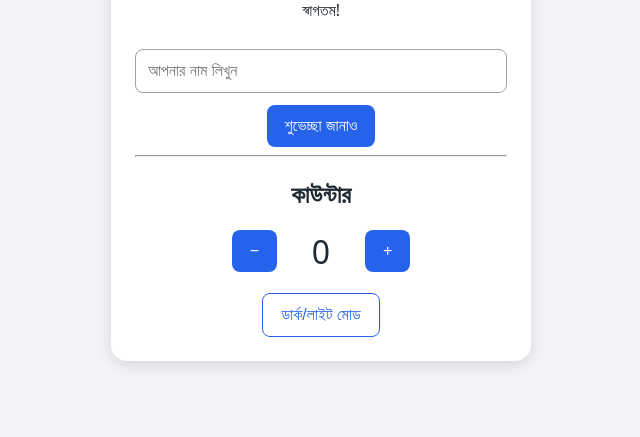
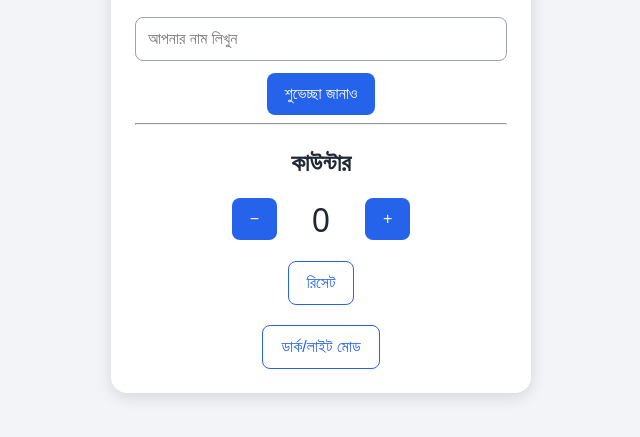
Before and after one commit to arifDevOfficial/bcs-job-preparation, a plain HTML site: page index.html in a window 1280 px wide. Shown: the part 275-712 px from the top of the page, without its empty margins (319-959 px from the left). Drawn offline with Linux system fonts and the light colour scheme.

Commit message:
Add reset button to index.html

```diff
--- a/index.html
+++ b/index.html
@@ -22,6 +22,7 @@
       <span id="count">0</span>
       <button id="plus">+</button>
     </div>
+    <div><button id="resetBtn" class="secondary">রিসেট</button></div>
 
     <button id="themeBtn" class="secondary">ডার্ক/লাইট মোড</button>
   </main>
```
